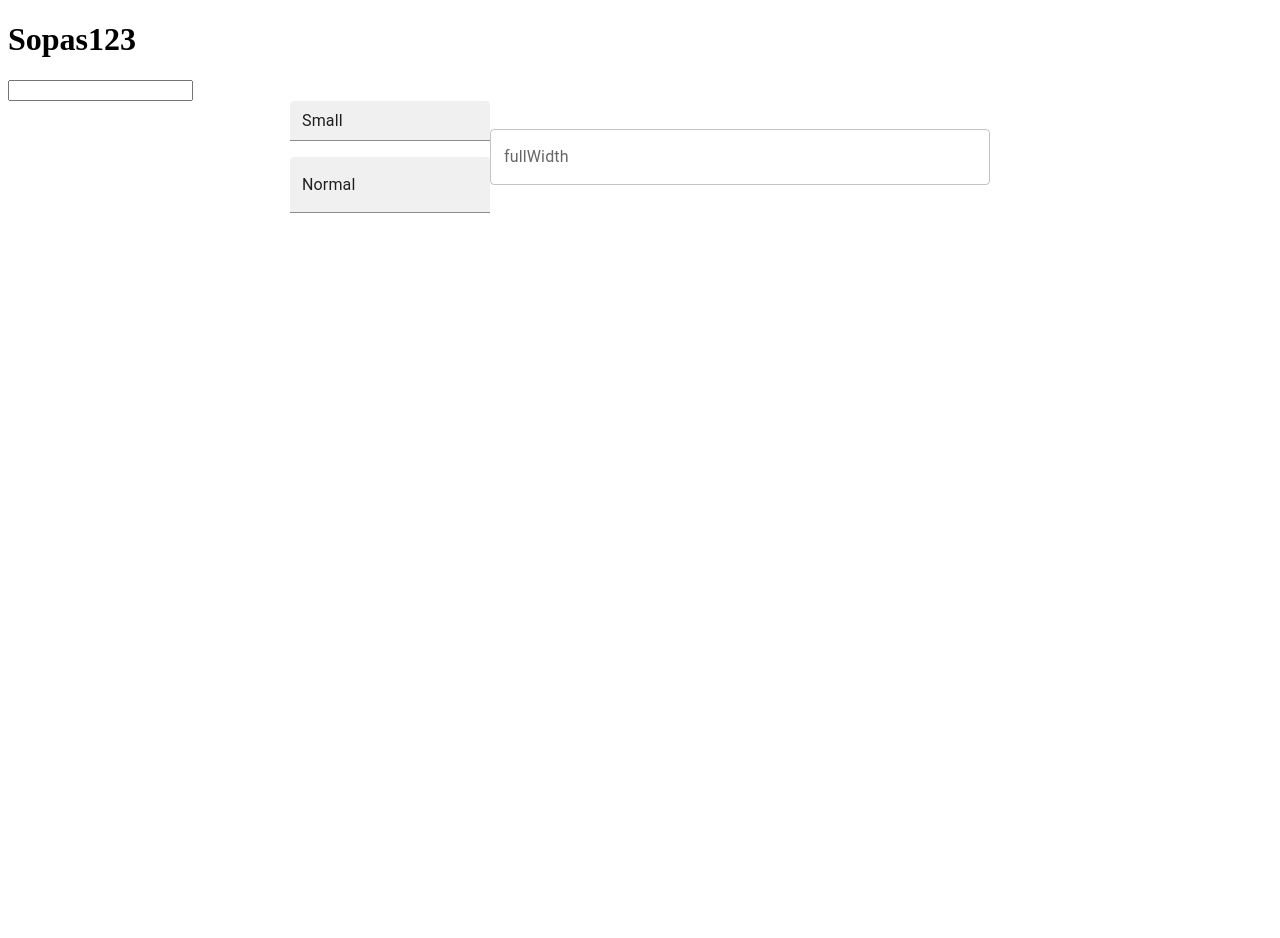
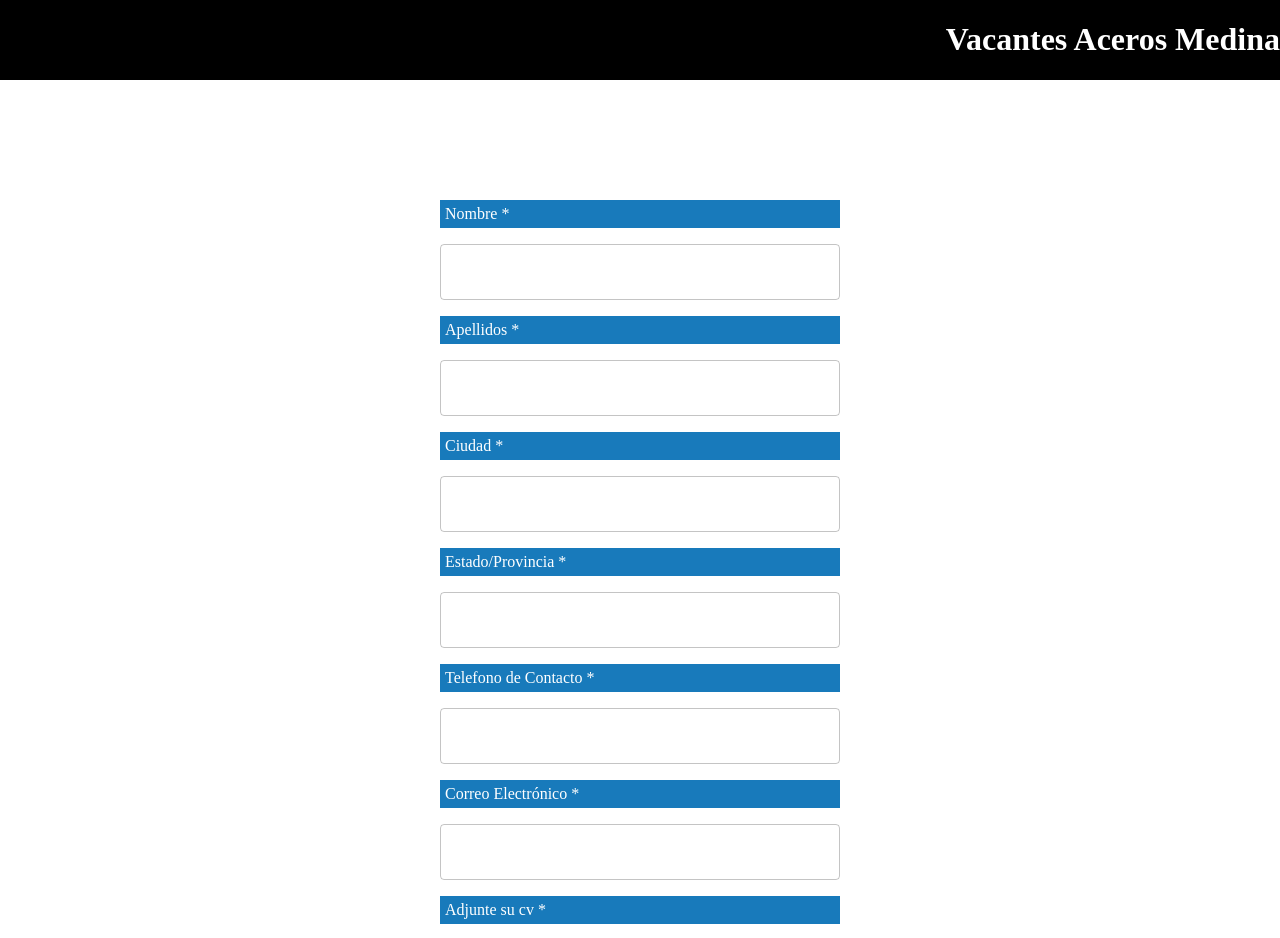
Before and after one commit to AbrahamVidal88/form-aceros, a React (Vite) app in the folder form-aceros/: page / in a window 1280 px wide. Shown: the top 938 px of the page. Before the commit the page ends 800 px from the top, so only its background shows below. Built offline with nearby package versions, Linux system fonts and the light colour scheme.

Commit message:
feature: component Form modified. Add: component Header creted

```diff
--- a/form-aceros/package.json
+++ b/form-aceros/package.json
@@ -20,13 +20,13 @@
     "@eslint/js": "^9.30.1",
     "@types/react": "^19.1.8",
     "@types/react-dom": "^19.1.6",
-    "@vitejs/plugin-react": "^4.6.0",
+    "@vitejs/plugin-react": "^4.2.1",
     "eslint": "^9.30.1",
     "eslint-plugin-react-hooks": "^5.2.0",
     "eslint-plugin-react-refresh": "^0.4.20",
     "globals": "^16.3.0",
     "typescript": "~5.8.3",
     "typescript-eslint": "^8.35.1",
-    "vite": "^7.0.4"
+    "vite": "^5.4.19"
   }
 }
--- a/form-aceros/src/App.tsx
+++ b/form-aceros/src/App.tsx
@@ -1,15 +1,14 @@
 import  Form  from './components/forms/Form'
+import Header from './components/header/Header';
 
 function App() {
 
   return (
     <div>
-      <h1>Sopas123</h1>
-      <input type="text"></input>
+      <Header />
       <Form />
     </div>
   )
-
 }
 
 export default App
--- a/form-aceros/src/components/forms/Form.css
+++ b/form-aceros/src/components/forms/Form.css
@@ -1,5 +1,9 @@
 .form-container {
-    display: flex;
-    justify-content: center;
-    align-items: center;
+    margin-top: 200px; /* Ajusta este valor según la altura del Header */
 }
+
+.label {
+    background: #187abb;
+    color: white;
+    padding: 5px;
+}
--- a/form-aceros/src/components/forms/Form.tsx
+++ b/form-aceros/src/components/forms/Form.tsx
@@ -1,37 +1,102 @@
-import * as React from 'react';
-import Stack from '@mui/material/Stack';
-import Box from '@mui/material/Box';
-import TextField from '@mui/material/TextField';
+import React, { useState } from 'react';
+import { TextField, Button, Box } from '@mui/material';
 import './Form.css';
 
-export default function TextFieldHiddenLabel() {
+interface FormData {
+  nombre: string;
+  apellido: string;
+  ciudad: string;
+  estado: string;
+  telefono: string;
+  correo: string;
+  cv: string;
+}
+
+const Formulario: React.FC = () => {
+  const [form, setForm] = useState<FormData>({
+    nombre: '',
+    apellido: '',
+    ciudad: '',
+    estado: '',
+    telefono: '',
+    correo: '',
+    cv: ''
+  });
+
+  const handleChange = (e: React.ChangeEvent<HTMLInputElement>) => {
+    const { name, value } = e.target;
+    setForm({
+      ...form,
+      [name]: name === 'edad' ? Number(value) : value,
+    });
+  };
+
+  const handleSubmit = (e: React.FormEvent) => {
+    e.preventDefault();
+    console.log('Datos enviados:', form);
+  };
+
   return (
     <div className="form-container">
-    <Stack
-      component="form"
-      sx={{ width: '25ch' }}
-      spacing={2}
-      noValidate
-      autoComplete="off"
-    >
+    <Box component="form" onSubmit={handleSubmit} sx={{ display: 'flex', flexDirection: 'column', gap: 2, maxWidth: 400, margin: 'auto' }}>
+      <label className="label">Nombre *</label>
       <TextField
-        hiddenLabel
-        id="filled-hidden-label-small"
-        defaultValue="Small"
-        variant="filled"
-        size="small"
+        name="nombre"
+        value={form.nombre}
+        onChange={handleChange}
+        required
       />
+      <label className="label">Apellidos *</label>
       <TextField
-        hiddenLabel
-        id="filled-hidden-label-normal"
-        defaultValue="Normal"
-        variant="filled"
+        name="apellido"
+        value={form.apellido}
+        onChange={handleChange}
+        required
       />
-    </Stack>
-    <Box sx={{ width: 500, maxWidth: '100%' }}>
-      <TextField fullWidth label="fullWidth" id="fullWidth" />
+      <label className="label">Ciudad *</label>
+      <TextField
+        name="ciudad"
+        value={form.ciudad}
+        onChange={handleChange}
+        required
+      />
+      <label className="label">Estado/Provincia *</label>
+      <TextField
+        name="estado"
+        value={form.estado}
+        onChange={handleChange}
+        required
+      />
+      <label className="label">Telefono de Contacto *</label>
+      <TextField
+        name="telefono"
+        value={form.telefono}
+        onChange={handleChange}
+        required
+      />
+      <label className="label">Correo Electrónico *</label>
+      <TextField
+        name="correo"
+        type="email"
+        value={form.correo}
+        onChange={handleChange}
+        required
+      />
+      <label className="label">Adjunte su cv *</label>
+      <TextField
+        name="cv"
+        type="file"
+        value={form.cv}
+        onChange={handleChange}
+        required
+      />
+      <p>Tamaño maximo del archivo: 10 MB</p>
+      <Button type="submit" variant="contained" color="primary">
+        Enviar
+      </Button>
     </Box>
     </div>
-//sopas123
   );
-}
+};
+
+export default Formulario;
--- /dev/null
+++ b/form-aceros/src/components/header/Header.css
@@ -0,0 +1,12 @@
+.header {
+    position: fixed;
+    top: 0;
+    left: 0;
+    width: 100%;
+    background: #000000;
+    color: white;
+    z-index: 1000;
+    margin: 0;
+    padding: 0;
+    text-align: end;
+}
--- /dev/null
+++ b/form-aceros/src/components/header/Header.tsx
@@ -0,0 +1,11 @@
+import './Header.css';
+
+function Header(){
+    return (
+        <div className="header">
+            <h1>Vacantes Aceros Medina</h1>
+        </div>
+    )
+}
+
+export default Header;
```
Also changed, not shown: 1 other file (tests, documents, lock files or other folders).
